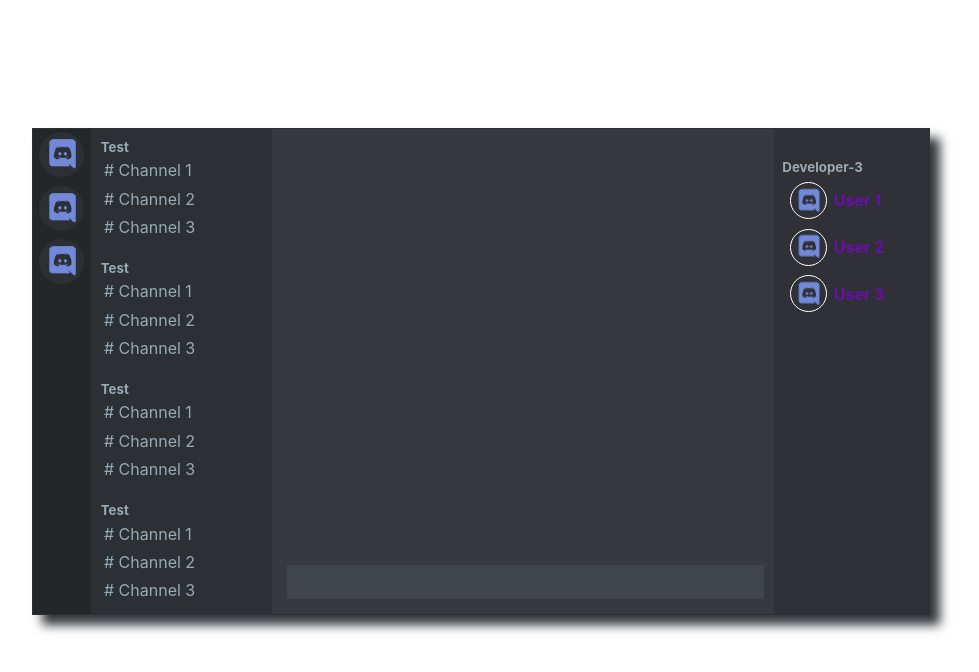
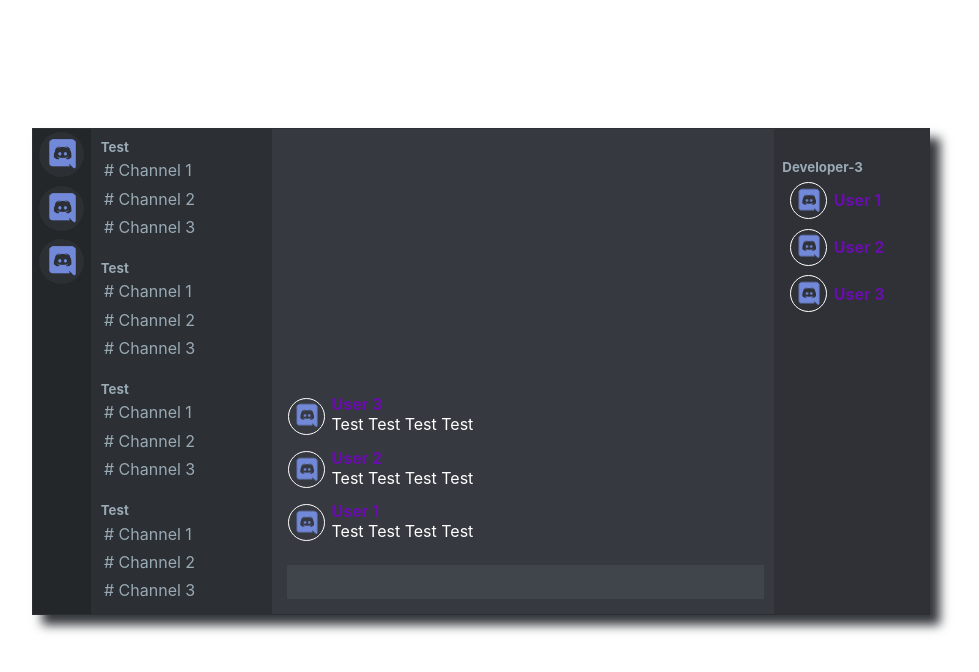
Before and after one commit to EnisMulic/Discord-Bot-Docs, a React (Create React App) app: page / in a window 1280 px wide. Shown: the top 672 px of the page, without its empty margins (159-1138 px from the left). Built offline with nearby package versions, Linux system fonts and the light colour scheme.

Commit message:
Add message component

```diff
--- a/src/components/Chat/index.js
+++ b/src/components/Chat/index.js
@@ -1,4 +1,5 @@
 import React from 'react';
+import Message from '../Message';
 import MessageBar from '../MessageBar';
 
 import style from './Chat.module.css';
@@ -7,6 +8,21 @@ const Chat = () => {
     return (
         <div className={style.Chat}>
             <MessageBar />
+            <Message
+                content="Test Test Test Test"
+                name="User 1"
+                color="#6a0dad"
+            />
+            <Message
+                content="Test Test Test Test"
+                name="User 2"
+                color="#6a0dad"
+            />
+            <Message
+                content="Test Test Test Test"
+                name="User 3"
+                color="#6a0dad"
+            />
         </div>
     );
 };
--- /dev/null
+++ b/src/components/Message/Message.module.css
@@ -0,0 +1,28 @@
+.Message {
+    height: inherit;
+    width: 99%;
+    display: flex;
+    margin: 5px 0;
+}
+
+.Icon {
+    margin-left: 2%;
+}
+
+.Message:hover {
+    background-color: #32353b;
+}
+
+.Info {
+    display: flex;
+    flex-direction: column;
+}
+
+.Message h4 {
+    margin: 0;
+}
+
+.Message p {
+    margin: 0;
+    color: white;
+}
--- a/src/components/Message/index.js
+++ b/src/components/Message/index.js
@@ -0,0 +1,32 @@
+import React from 'react';
+import PropTypes from 'prop-types';
+import UserIcon from '../UserIcon';
+
+import style from './Message.module.css';
+import User from '../User';
+
+const Message = (props) => {
+    return (
+        <div className={style.Message}>
+            <div className={style.Icon}>
+                <UserIcon />
+            </div>
+            <div className="Info">
+                <h4
+                    style={{
+                        color: props.color,
+                    }}
+                >
+                    {props.name}
+                </h4>
+                <p>{props.content}</p>
+            </div>
+        </div>
+    );
+};
+
+Message.propTypes = {
+    content: PropTypes.string.isRequired,
+};
+
+export default Message;
```
